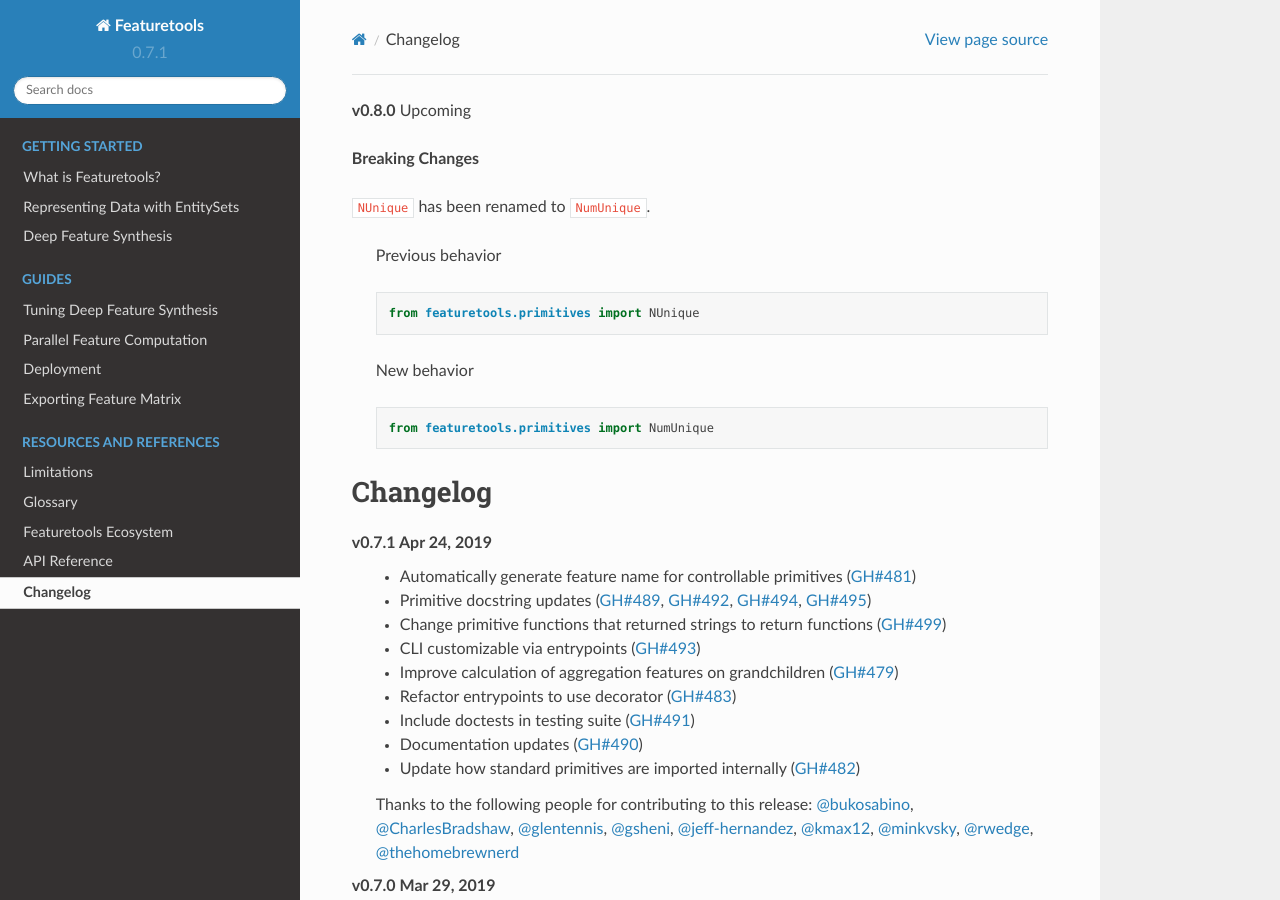
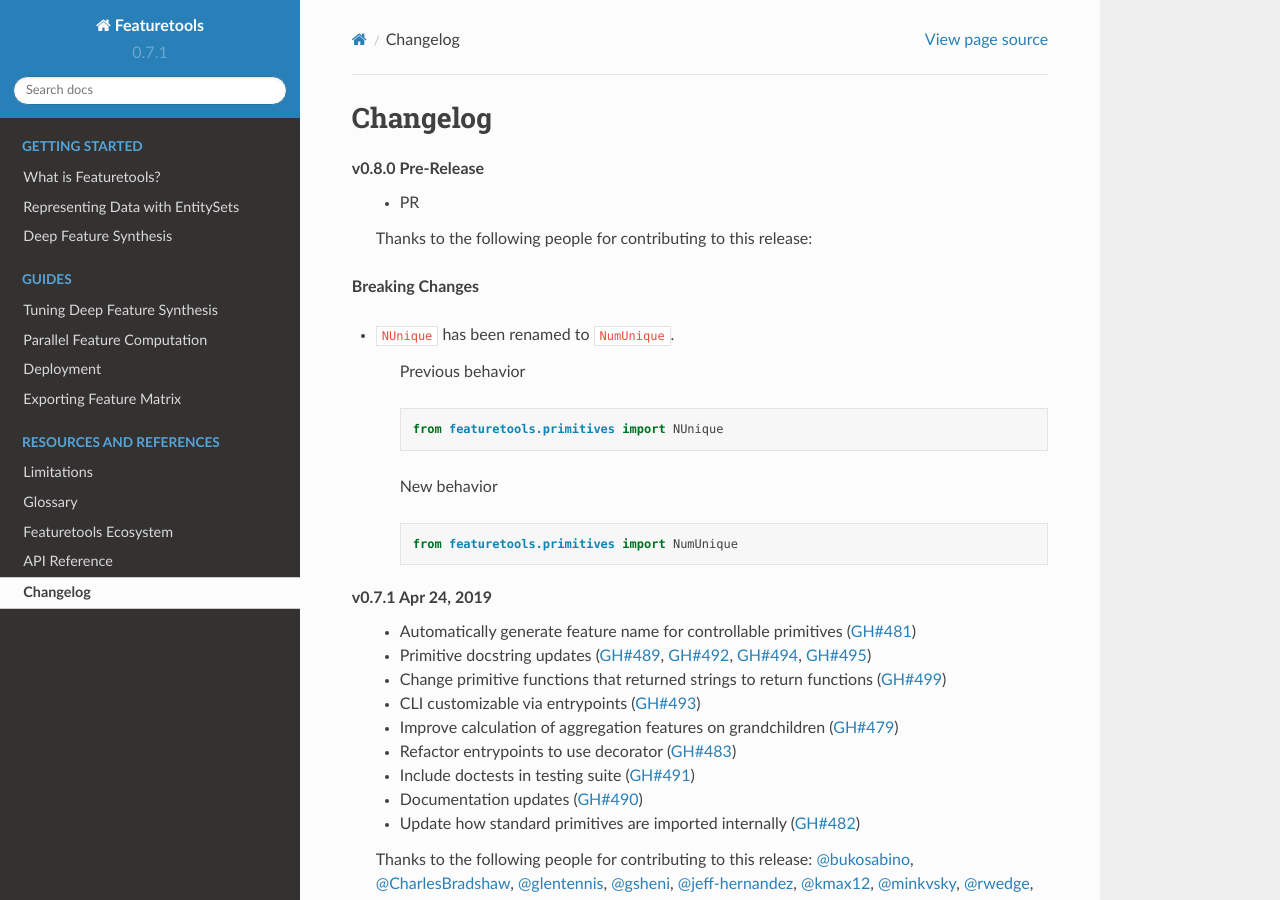
Before and after one commit to alteryx/featuretools, a Sphinx documentation site: the page built from docs/source/changelog.rst, in a window 1280 px wide and 900 px high. Built offline with Sphinx 7.4.7 and the Read the Docs theme 2.0.0, drawn with Linux system fonts in a browser that asks for light colours; pages that are not in the unit, such as notebooks, are missing from menus.

Commit message:
fix docs

```diff
--- a/docs/source/changelog.rst
+++ b/docs/source/changelog.rst
@@ -1,5 +1,11 @@
 .. _changelog:
-**v0.8.0** Upcoming
+
+Changelog
+---------
+**v0.8.0** Pre-Release
+    * PR
+
+    Thanks to the following people for contributing to this release:
 
 **Breaking Changes**
 
```
Also changed, not shown: other parts of docs/source/changelog.rst (+0 -2 lines).
